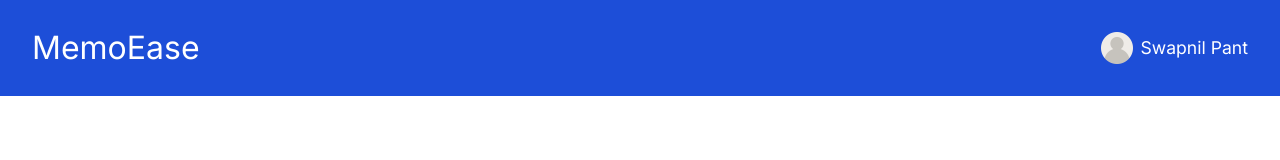
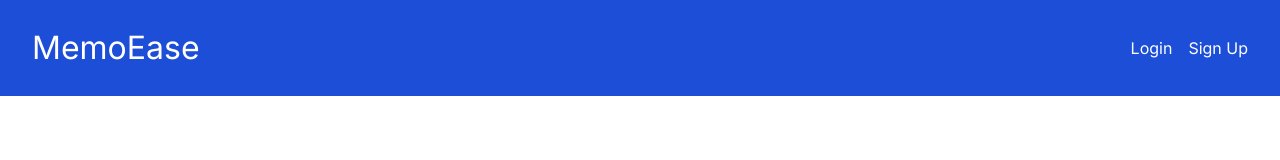
Before and after one commit to swapn652/MemoEase, a Next.js app in the folder client/: page / in a window 1280 px wide. Shown: the top 160 px of the page. Built offline with nearby package versions, Linux system fonts and the light colour scheme.

Commit message:
Added login/logout feature

```diff
--- a/client/package.json
+++ b/client/package.json
@@ -11,6 +11,7 @@
   "dependencies": {
     "axios": "^1.6.3",
     "next": "14.0.4",
+    "nookies": "^2.5.2",
     "react": "^18",
     "react-dom": "^18",
     "react-toastify": "^9.1.3"
--- a/client/src/app/components/Footer.tsx
+++ b/client/src/app/components/Footer.tsx
@@ -1,4 +1,4 @@
-import React from 'react'
+import React from 'react';
 
 export const Footer = () => {
   return (
--- a/client/src/app/components/Navbar.tsx
+++ b/client/src/app/components/Navbar.tsx
@@ -1,13 +1,49 @@
-import React from 'react'
+'use client'
+import React, { useState, useEffect } from 'react';
+import getCurrentLoggedInUserData from '../hooks/getCurrentLoggedInUserData';
+import { useAuth } from '../context/AuthContext';
+import { destroyCookie } from 'nookies';
 
 export const Navbar = () => {
+  const { token, setToken } = useAuth();
+  const { userData, loading, error } = getCurrentLoggedInUserData();
+
+  useEffect(() => {
+    console.log("usedata: ", userData);
+  }, [userData])
+
+  const [isMounted, setIsMounted] = useState(false);
+
+  useEffect(() => {
+    setIsMounted(true);
+  }, []);
+
+  if (!isMounted) {
+    return null;
+  }
+
+  const handleLogout = () => {
+    destroyCookie(null, 'token', { path: '/' });
+    setToken(null);
+  }
+
   return (
-    <div className = "w-full bg-blue-700 text-white h-[6rem] flex flex-row items-center justify-between px-[2rem] fixed top-0">
-        <h1 className = "text-[2rem]">MemoEase</h1>
-        <div className = "flex flex-row gap-x-2 items-center">
-            <img src="./user.png" alt="user_icon" className = "w-[2rem] h-[2rem]" />
-            <h1 className="text-[1.1rem]">Swapnil Pant</h1>
+    <div className="w-full bg-blue-700 text-white h-[6rem] flex flex-row items-center justify-between px-[2rem] fixed top-0">
+      <h1 className="text-[2rem]">MemoEase</h1>
+      {token ? (
+        <div className="flex flex-row gap-x-2 items-center">
+          <img src="./user.png" alt="user_icon" className="w-[2.5rem] h-[2.5rem]" />
+          <div className = "flex flex-col">
+            <h1 className="text-[1.1rem]">{userData?.username}</h1>
+            <h1 className="text-pink-200 underline underline-offset-2 cursor-pointer" onClick={handleLogout}>Logout</h1>
+          </div>
         </div>
+      ) : (
+        <div className="flex flex-row items-center justify-center text-white gap-x-4">
+          <a href="/login">Login</a>
+          <a href="/signup">Sign Up</a>
+        </div>
+      )}
     </div>
-  )
-}
+  );
+};
--- a/client/src/app/context/AuthContext.tsx
+++ b/client/src/app/context/AuthContext.tsx
@@ -1,5 +1,6 @@
 'use client'
-import { createContext, useContext, ReactNode, useState } from 'react';
+import { createContext, useContext, ReactNode, useEffect, useState } from 'react';
+import { setCookie, parseCookies } from 'nookies'; // Install 'nookies' using npm or yarn
 
 interface AuthContextProps {
   token: string | null;
@@ -8,10 +9,19 @@ interface AuthContextProps {
 
 const AuthContext = createContext<AuthContextProps | undefined>(undefined);
 
-export const AuthProvider: React.FC<{children: ReactNode}> = ({ children }) => {
-    const [token, setToken] = useState<string | null>(null);
+export const AuthProvider: React.FC<{ children: ReactNode }> = ({ children }) => {
+  const initialToken = parseCookies().token || null;
+  const [token, setToken] = useState<string | null>(initialToken);
 
-    return(
+  useEffect(() => {
+    // Update the cookie whenever the token changes
+    setCookie(null, 'token', token || '', {
+      maxAge: 30 * 24 * 60 * 60, // 30 days
+      path: '/',
+    });
+  }, [token]);
+
+  return (
     <AuthContext.Provider value={{ token, setToken }}>
       {children}
     </AuthContext.Provider>
@@ -20,7 +30,6 @@ export const AuthProvider: React.FC<{children: ReactNode}> = ({ children }) => {
 
 export const useAuth = () => {
   const context = useContext(AuthContext);
-    if(!context)
-        throw new Error('useAuth must be used within an AuthProvider');
+  if (!context) throw new Error('useAuth must be used within an AuthProvider');
   return context;
-}
+};
--- /dev/null
+++ b/client/src/app/hooks/getCurrentLoggedInUserData.ts
@@ -0,0 +1,50 @@
+import axios from "axios";
+import { useEffect, useState } from "react";
+import { useAuth } from "../context/AuthContext";
+
+interface UserData {
+  id: string;
+  username: string;
+  email: string;
+  // Add other properties if needed
+}
+
+interface ApiResponse {
+  success: boolean;
+  data: UserData;
+}
+
+const getCurrentLoggedInUserData = () => {
+  const { token } = useAuth();
+  const [userData, setUserData] = useState<UserData | null>(null);
+  const [loading, setLoading] = useState(true);
+  const [error, setError] = useState<string | null>(null);
+
+  useEffect(() => {
+    const fetchData = async () => {
+      try {
+        if (!token) {
+          throw new Error("Token not found");
+        }
+
+        const response = await axios.get<ApiResponse>("http://localhost:8080/getCurrentLoggedInUser", {
+          headers: {
+            Authorization: `Bearer ${token}`,
+          },
+        });
+
+        setUserData(response.data.data);
+      } catch (error: any) {
+        setError(error.response?.data || error.message);
+      } finally {
+        setLoading(false);
+      }
+    };
+
+    fetchData();
+  }, [token]);
+
+  return { userData, loading, error };
+};
+
+export default getCurrentLoggedInUserData;
--- a/client/src/app/layout.tsx
+++ b/client/src/app/layout.tsx
@@ -1,6 +1,8 @@
 import type { Metadata } from 'next'
 import { Inter } from 'next/font/google'
 import './globals.css'
+import { Navbar } from './components/Navbar'
+import { Footer } from './components/Footer'
 import { AuthProvider } from './context/AuthContext'
 
 const inter = Inter({ subsets: ['latin'] })
@@ -18,7 +20,14 @@ export default function RootLayout({
   return (
     <AuthProvider>
       <html lang="en">
-        <body className={inter.className}>{children}</body>
+        <head>
+          {/* Include head elements here */}
+        </head>
+        <body className={inter.className}>
+          <Navbar />
+          {children}
+          <Footer />
+        </body>
       </html>
     </AuthProvider>
   )
--- a/client/src/app/login/page.tsx
+++ b/client/src/app/login/page.tsx
@@ -1,9 +1,10 @@
 'use client'
-import React, { useState } from 'react';
+import React, { useState, useEffect } from 'react';
 import login from '../hooks/login';
 import { ToastContainer, toast } from 'react-toastify';
 import 'react-toastify/dist/ReactToastify.css';
 import { useAuth } from '../context/AuthContext';
+// import { useAuth } from '../context/AuthContext';
 
 const Login = () => {
   const [formData, setFormData] = useState({
@@ -25,7 +26,7 @@ const Login = () => {
 
     try {
         const currToken = await login(formData);
-        setToken(currToken);
+        setToken(currToken.token);
         toast.success("Successful login");
     } catch(error: any) {
         toast.error("Failed to login", error);
--- a/client/src/app/page.tsx
+++ b/client/src/app/page.tsx
@@ -1,3 +1,5 @@
+'use client'
+import React, {useEffect} from 'react';
 import { Inter } from 'next/font/google'
 import { Navbar } from './components/Navbar'
 import { Footer } from './components/Footer'
@@ -5,8 +7,6 @@ import { Footer } from './components/Footer'
 export default function Home() {
   return (
    <main>
-      <Navbar/>
-      <Footer/>
    </main>
   )
 }
```
Also changed, not shown: 3 other files (tests, documents, lock files or other folders). Lines whose indentation alone changed are shown as unchanged.
